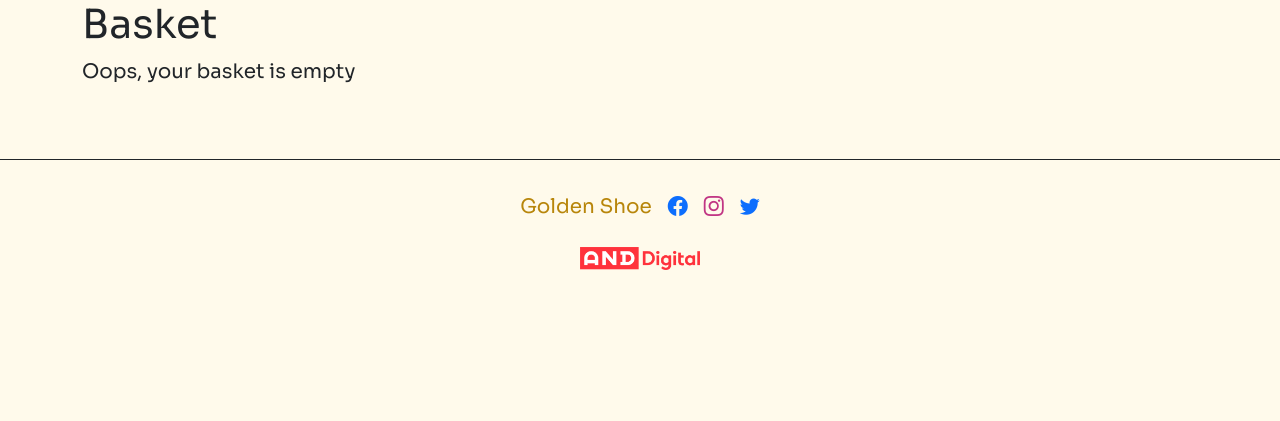
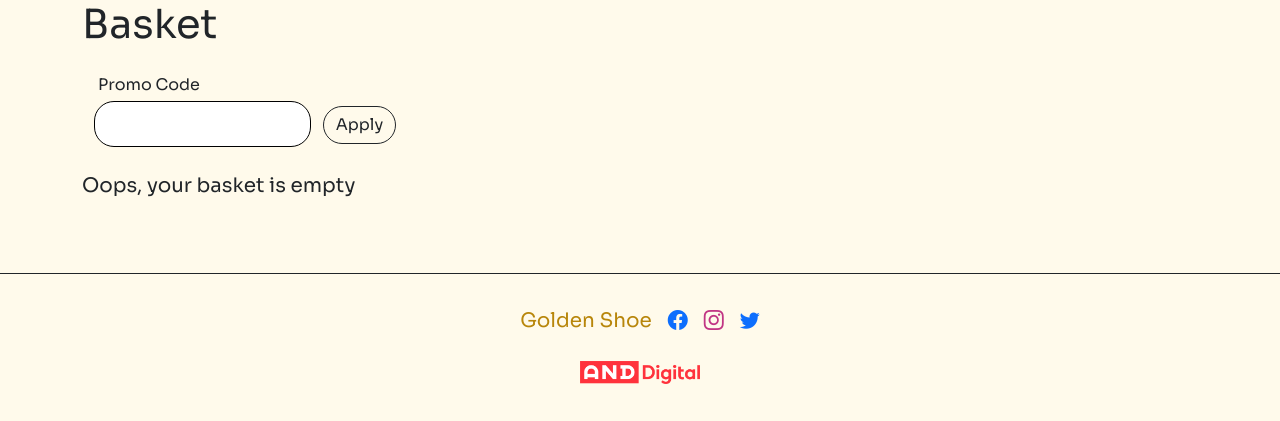
Before and after one commit to gsbaker/goldenshoe, a Django app: page /basket/ in a window 1280 px wide. Shown: the part 61-482 px from the top of the page. Run offline with Django 3.2, Linux system fonts and the light colour scheme; data that the repository does not hold is empty; some libraries are stand-ins or nearby versions.

Commit message:
Implement promo codes

```diff
--- a/shop/forms.py
+++ b/shop/forms.py
@@ -1,7 +1,7 @@
 from django import forms
 from django.forms import ModelForm
 
-from shop.models import ProductSizes, BasketItem
+from shop.models import ProductSizes, BasketItem, PromoCode
 
 
 class SizeForm(ModelForm):
@@ -26,3 +26,18 @@ class SizeForm(ModelForm):
             ),
             label="Size",
         )
+
+
+class PromoCodeForm(ModelForm):
+    class Meta:
+        model = PromoCode
+        fields = ['code']
+
+    def __init__(self, *args, **kwargs):
+        super(PromoCodeForm, self).__init__(*args, **kwargs)
+        self.fields['code'].label = ''
+        self.fields['code'].widget.attrs.update(
+            {
+                'id': 'promo-code-inp',
+            }
+        )
--- a/shop/models.py
+++ b/shop/models.py
@@ -43,6 +43,21 @@ class BasketItem(models.Model):
     size = models.ForeignKey(ProductSize, on_delete=models.CASCADE)
     qty = models.IntegerField(default=1)
     price = models.IntegerField(default=0)
+    discount_price = models.DecimalField(blank=True, null=True, max_digits=6, decimal_places=2)
 
     def __str__(self):
         return self.product.name + ' (Size: {size})'.format(size=str(self.size.number))
+
+
+class PromoCode(models.Model):
+    code = models.CharField(max_length=200, default='')
+    active = models.BooleanField(default=False)
+    discount_options = (
+        ('%', 'percent'),
+        ('-', 'sum')
+    )
+    discount_type = models.CharField(max_length=10, choices=discount_options, default='%')
+    discount_amount = models.IntegerField(default=0)
+
+    def __str__(self):
+        return self.code
--- a/shop/static/style.css
+++ b/shop/static/style.css
@@ -12,8 +12,14 @@ body {
   .text-purple:hover {
     color: #C13584; }
 
+.br-10 {
+  border-radius: 10px; }
+
 .br-20 {
   border-radius: 20px; }
+
+.text-strike {
+  text-decoration: line-through; }
 
 .carousel {
   width: 675px; }
@@ -42,6 +48,12 @@ body {
 
 #and-logo {
   max-width: 120px; }
+
+#promo-code-inp {
+  max-width: 400px;
+  padding: 10px;
+  border: 1px solid black;
+  border-radius: 20px; }
 
 @supports (-webkit-appearance: -apple-pay-button) {
   .apple-pay-button {
--- a/shop/static/style.scss
+++ b/shop/static/style.scss
@@ -24,8 +24,16 @@ body {
   }
 }
 
+.br-10 {
+  border-radius: 10px;
+}
+
 .br-20 {
   border-radius: 20px;
+}
+
+.text-strike {
+  text-decoration: line-through;
 }
 
 // classes
@@ -69,6 +77,13 @@ body {
 
 #and-logo {
   max-width: 120px;
+}
+
+#promo-code-inp {
+  max-width: 400px;
+  padding: 10px;
+  border: 1px solid black;
+  border-radius: 20px;
 }
 
 // apple pay
--- a/shop/templates/basket.html
+++ b/shop/templates/basket.html
@@ -4,6 +4,17 @@
     <div class="container" id="basket-content">
 
         <h1>Basket</h1>
+        <form action="" method="post">
+            {% csrf_token %}
+            <div class="container mt-4 mb-4">
+                <p class="m-1">Promo Code</p>
+                {{ form }}
+                <input type="submit" class="btn btn-outline-dark ms-2 br-20" value="Apply">
+            </div>
+
+
+        </form>
+
 
         {% if basket_items %}
             {% for basket_item in basket_items %}
@@ -21,9 +32,15 @@
                          <a href="{% url 'shop:decrease-basket-item' basket_item.id %}" class="text-decoration-none text-black"><i class="bi bi-dash-circle"></i></a>
                         {% endif %}
                     </p>
-                    <p class="fw-bold m-0">£{{ basket_item.price }}</p>
+
+                    <p class="fw-bold m-0">
+                        {% if basket_item.discount_price == basket_item.price %}
+                            £{{ basket_item.price }}
+                        {% else %}
+                            <span class="text-muted fw-normal text-strike">£{{ basket_item.price }}</span> £{{ basket_item.discount_price }}
+                        {% endif %}
+                    </p>
                     <a href="{% url 'shop:delete-basket-item' basket_item.id %}" class="text-danger text-decoration-none small">Delete <i class="bi bi-trash"></i></a>
-
                 </div>
             </div>
         {% endfor %}
@@ -33,7 +50,14 @@
         <div id="checkout-buttons" class="m-auto">
 
         <div class="d-grid gap-2 justify-content-center m-0 p-3">
-            <h4 class="text-center">Total: £{{ total }}</h4>
+            <h4 class="text-center">
+                {% if discount_total == total %}
+                    Total: £{{ total }}
+                {% else %}
+                    Total: <span class="text-muted text-strike">£{{ total }}</span> £{{ discount_total }}
+                {% endif %}
+
+            </h4>
                 <button class="apple-pay-button apple-pay-button-black apple-pay-button-with-text btn">Apple Pay</button>
                 <a class="btn btn-dark">Check out</a>
         </div>
--- a/shop/views.py
+++ b/shop/views.py
@@ -1,10 +1,12 @@
+import decimal
+
 from django.http import HttpResponse
 # Create your views here.
 from django.shortcuts import render, redirect
 from django.template import loader
 
-from shop.forms import SizeForm
-from shop.models import Product, BasketItem
+from shop.forms import SizeForm, PromoCodeForm
+from shop.models import Product, BasketItem, PromoCode
 
 
 def index(request):
@@ -56,21 +58,77 @@ def detail(request, product_id):
 
 
 def basket(request):
-    template = loader.get_template('basket.html')
     basket_items = BasketItem.objects.all()
     total = 0
 
+    if request.method == 'POST':
+        form = PromoCodeForm(request.POST)
+        if form.is_valid():
+            code = form.cleaned_data['code']
+            activate_promo_code(request, code)
+            form = PromoCodeForm()
+    else:
+        form = PromoCodeForm()
+
+    # work out basket total
     for basket_item in basket_items:
         basket_item.price = basket_item.product.price
         basket_item.price *= basket_item.qty
         total += basket_item.price
 
+    # find and apply active promo code (if one exists)
+    active_promo_code = False
+    promo_codes = PromoCode.objects.all()
+    for promo_code in promo_codes:
+        if promo_code.active:
+            active_promo_code = True
+            if promo_code.discount_type == '%':
+                percent_change = 1 - (promo_code.discount_amount * 0.01)
+                for basket_item in basket_items:
+                    basket_item.discount_price = round(
+                        basket_item.price * decimal.Decimal(float(percent_change)), 2
+                    )
+                    basket_item.save()
+            elif promo_code.discount_type == '-':
+                for basket_item in basket_items:
+                    basket_item.discount_price = basket_item.price - promo_code.discount_amount
+
+    if active_promo_code:
+        discount_total = 0
+        for basket_item in basket_items:
+            discount_total += basket_item.discount_price
+    else:
+        discount_total = total
+        for basket_item in basket_items:
+            basket_item.discount_price = basket_item.price
+
     context = {
         'basket_items': basket_items,
         'total': total,
+        'discount_total': discount_total,
         'request': request,
+        'form': form,
     }
-    return HttpResponse(template.render(context))
+    return render(request, 'basket.html', context)
+
+
+def activate_promo_code(request, promo_input):
+    promo_codes = PromoCode.objects.all()
+
+    # deactivate any active codes
+    for promo_code in promo_codes:
+        if promo_code.active:
+            promo_code.active = False
+            promo_code.save()
+
+    # active promo_input (if exists)
+    for promo_code in promo_codes:
+        if promo_code.code == promo_input:
+            promo_code.active = True
+            promo_code.save()
+            return redirect('shop:basket')
+
+    return redirect('shop:basket')
 
 
 def basket_item_delete(request, basket_item_id):
```
Also changed, not shown: shop/admin.py (+6 -1 lines), shop/migrations/0012_promocode.py (added), shop/migrations/0013_promocode_discount_type.py (added), shop/migrations/0014_promocode_discount_amount_and_more.py (added), shop/migrations/0015_product_discount_price.py (added), shop/migrations/0016_alter_product_discount_price.py (added), shop/migrations/0017_alter_product_discount_price.py (added), shop/migrations/0018_remove_product_discount_price_and_more.py (added), 1 other file.
